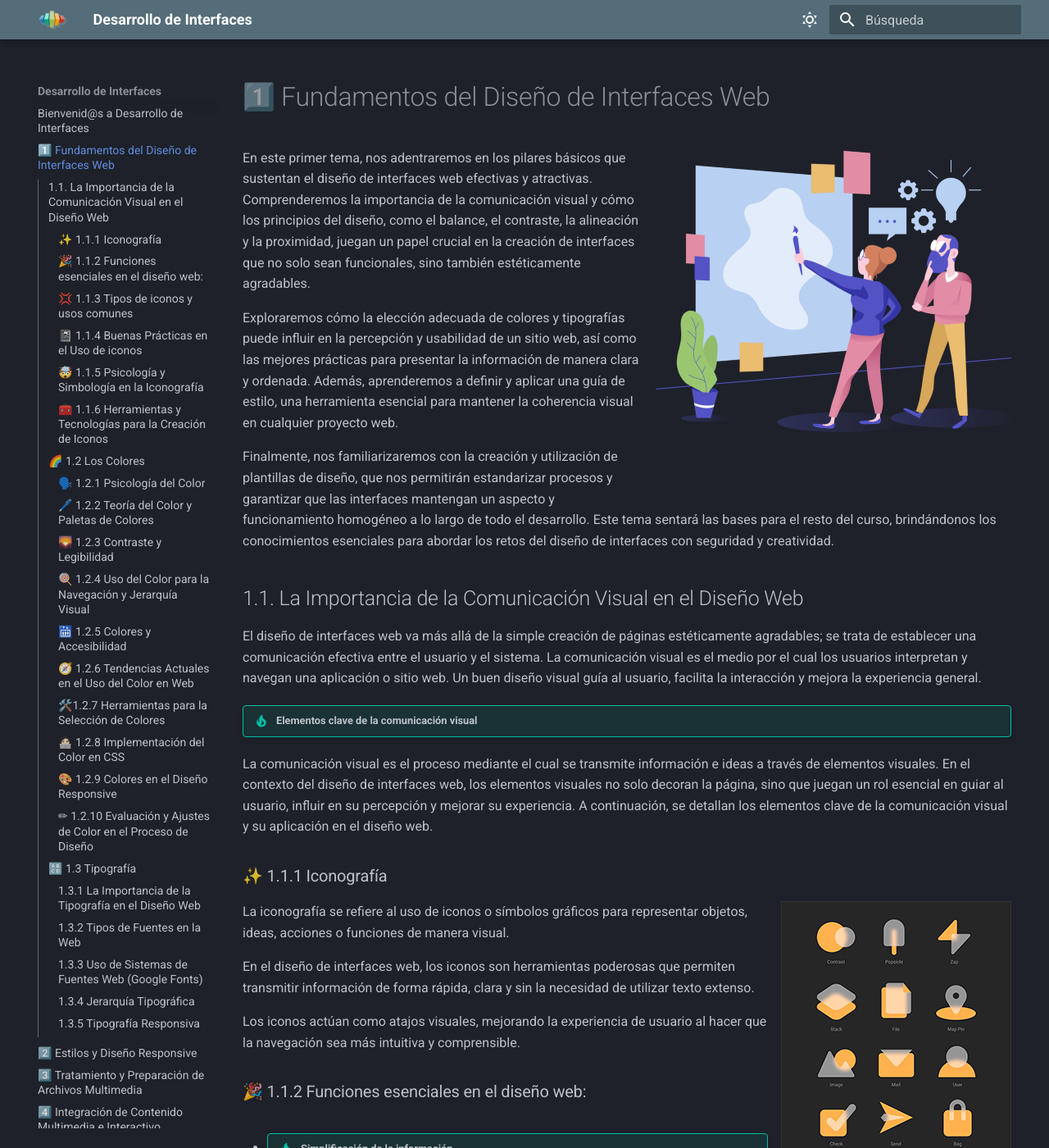
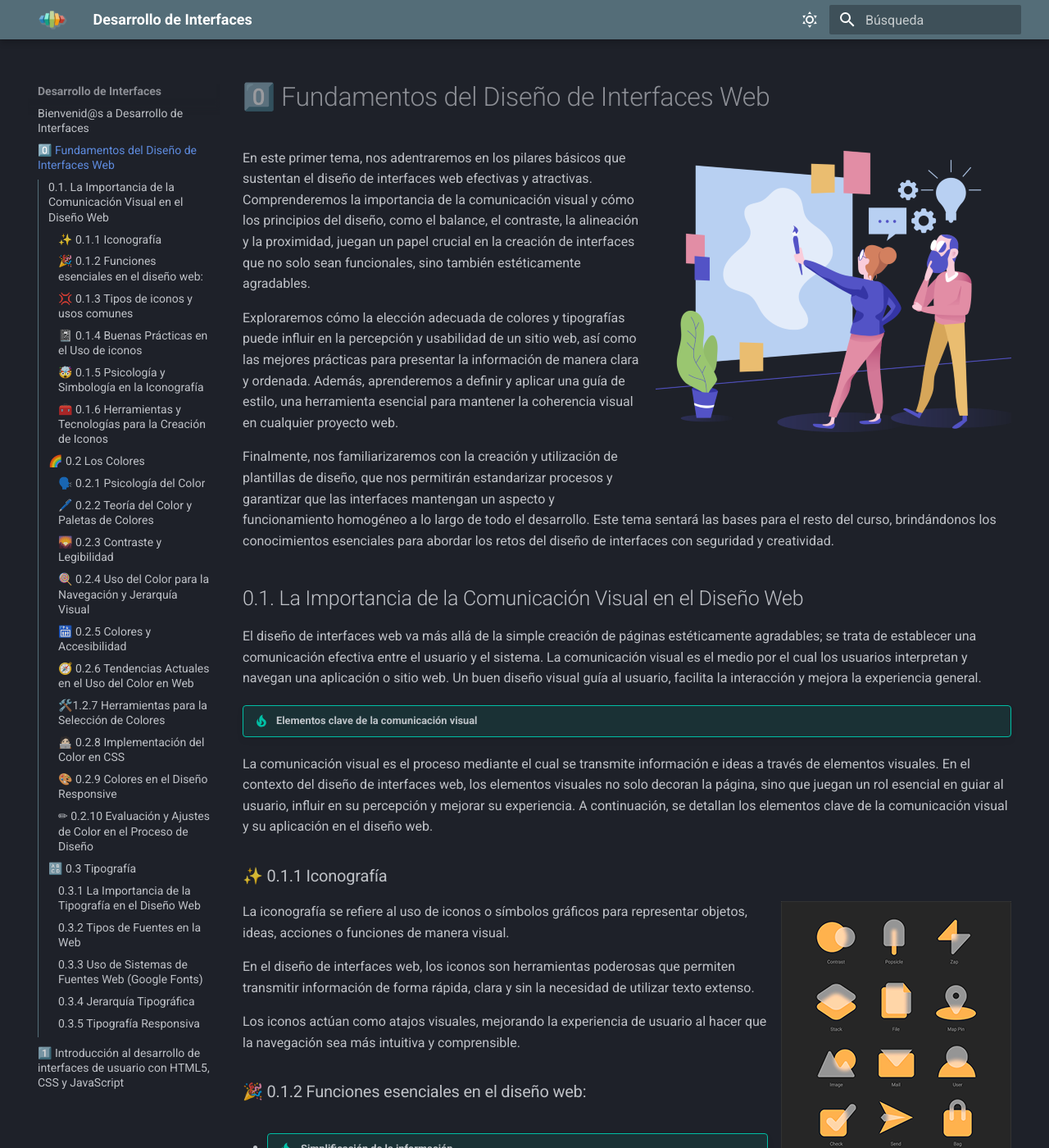
Before and after one commit to lupastance/interfaces, an MkDocs documentation site: the page built from docs/0 - Fundamentos del Diseño de Interfaces Web.md, in a window 1280 px wide and 1400 px high. Shown: the whole window at 82% size. Built offline with MkDocs 1.6.1 and Material for MkDocs 9.7.7, drawn with Linux system fonts in a browser that asks for light colours; some of the changed text lies outside the part shown.

Commit message:
nuevo contenido

````diff
--- a/docs/1 - Fundamentos del Diseño de Interfaces Web.md
+++ b/docs/0 - Fundamentos del Diseño de Interfaces Web.md
@@ -1,4 +1,4 @@
-# 1️⃣ Fundamentos del Diseño de Interfaces Web
+# 0️⃣ Fundamentos del Diseño de Interfaces Web
 
 ![intro](assets/1-intro.png){align="right"}
 
@@ -8,7 +8,7 @@ Exploraremos cómo la elección adecuada de colores y tipografías puede influir
 
 Finalmente, nos familiarizaremos con la creación y utilización de plantillas de diseño, que nos permitirán estandarizar procesos y garantizar que las interfaces mantengan un aspecto y funcionamiento homogéneo a lo largo de todo el desarrollo. Este tema sentará las bases para el resto del curso, brindándonos los conocimientos esenciales para abordar los retos del diseño de interfaces con seguridad y creatividad.
 
-## 1.1. La Importancia de la Comunicación Visual en el Diseño Web
+## 0.1. La Importancia de la Comunicación Visual en el Diseño Web
 
 El diseño de interfaces web va más allá de la simple creación de páginas estéticamente agradables; se trata de establecer una comunicación efectiva entre el usuario y el sistema. La comunicación visual es el medio por el cual los usuarios interpretan y navegan una aplicación o sitio web. Un buen diseño visual guía al usuario, facilita la interacción y mejora la experiencia general.
 
@@ -16,7 +16,7 @@ El diseño de interfaces web va más allá de la simple creación de páginas es
 
 La comunicación visual es el proceso mediante el cual se transmite información e ideas a través de elementos visuales. En el contexto del diseño de interfaces web, los elementos visuales no solo decoran la página, sino que juegan un rol esencial en guiar al usuario, influir en su percepción y mejorar su experiencia. A continuación, se detallan los elementos clave de la comunicación visual y su aplicación en el diseño web.
 
-### ✨ 1.1.1 Iconografía
+### ✨ 0.1.1 Iconografía
 
 ![intro](assets/1-1-iconos.png){align="right"}
 
@@ -26,7 +26,7 @@ En el diseño de interfaces web, los iconos son herramientas poderosas que permi
 
 Los iconos actúan como atajos visuales, mejorando la experiencia de usuario al hacer que la navegación sea más intuitiva y comprensible.
 
-### 🎉 1.1.2 Funciones esenciales en el diseño web:
+### 🎉 0.1.2 Funciones esenciales en el diseño web:
 
 - !!! tip "Simplificación de la información"
 Un icono bien diseñado puede comunicar una idea o acción en cuestión de milisegundos, lo que reduce la necesidad de textos explicativos. Esto es especialmente útil en interfaces móviles o en sitios con contenido limitado por espacio.
@@ -45,7 +45,7 @@ Los iconos que representan funciones comunes (como el carrito de compras, la lup
 
     En EEUU los semáforos no usaban iconos o símbolos para decirle al peatón cuándo podía cruzar la calle, simplemente mostraban el texto "DONT WALK" en rojo para que los peatones no cruzaban la calle o "WALK" para que la cruzaran.
 
-### 💢 1.1.3 Tipos de iconos y usos comunes
+### 💢 0.1.3 Tipos de iconos y usos comunes
 
 Existen diferentes tipos de iconos en el diseño de interfaces web, cada uno con funciones y aplicaciones específicas:
 
@@ -61,7 +61,7 @@ Informan sobre el estado actual de un proceso. Por ejemplo, un check puede seña
 🛜 `Iconos de redes sociales` <br>
 Los iconos que representan plataformas como Facebook, Twitter o Instagram son elementos recurrentes en muchas webs y facilitan la vinculación de contenido con perfiles o cuentas en redes.
 
-### 📓 1.1.4 Buenas Prácticas en el Uso de iconos
+### 📓 0.1.4 Buenas Prácticas en el Uso de iconos
 
 Para que los iconos en una interfaz web sean efectivos, es necesario tener en cuenta varias buenas prácticas en su diseño y aplicación
 
@@ -76,7 +76,7 @@ Para que los iconos en una interfaz web sean efectivos, es necesario tener en cu
 - Accesibilidad: Es fundamental acompañar los iconos con texto alternativo (atributo alt) o etiquetas ARIA para asegurar que los usuarios con discapacidades visuales, que utilicen lectores de pantalla, puedan entender su función.
 
 
-### 🤯 1.1.5 Psicología y Simbología en la Iconografía
+### 🤯 0.1.5 Psicología y Simbología en la Iconografía
 ![intro](assets/1-4-psico.png){align="right"}
 
 Los iconos, al igual que otros elementos visuales, están profundamente conectados con la psicología del usuario. La interpretación de un símbolo no solo depende de su apariencia, sino también de las asociaciones que las personas tienen con él. A lo largo del tiempo, algunos iconos se han convertido en universales y sus significados son prácticamente automáticos. Por ejemplo, una papelera es reconocida a nivel global como un símbolo para eliminar o descartar contenido, mientras que una flecha hacia abajo a menudo se interpreta como una opción para descargar archivos o desplegar menús.
@@ -85,7 +85,7 @@ El uso de estos símbolos conocidos en el diseño web tiene múltiples beneficio
 
 Sin embargo, el uso de iconografía también debe ir acompañado de una consideración cultural y del contexto en el que se va a aplicar. En algunos casos, un icono que es evidente para un grupo de usuarios puede no tener el mismo significado para otro grupo. Por lo tanto, es recomendable realizar pruebas de usuario para asegurarse de que los iconos sean interpretados correctamente en el público objetivo.
 
-### 🧰 1.1.6 Herramientas y Tecnologías para la Creación de Iconos
+### 🧰 0.1.6 Herramientas y Tecnologías para la Creación de Iconos
 
 ![intro](assets/1-5-tools.png){align="right"}
 
@@ -107,7 +107,7 @@ El formato **SVG** es ideal para usar en la web, ya que estos archivos son liger
     [Sketch |](https://www.sketch.com)
     [Figma](https://www.figma.com)
 
-## 🌈 1.2 Los Colores
+## 🌈 0.2 Los Colores
 
 ![Los colores](assets/1-2-colores.png){align="right"}
 
@@ -121,7 +121,7 @@ El uso del color en el diseño de interfaces web va mucho más allá de un simpl
 
 En el diseño web, el color se emplea de diversas formas: para dar vida a los elementos visuales, generar coherencia en la identidad de marca, y destacar o agrupar información. Además, la correcta elección de colores puede impactar directamente en la accesibilidad del sitio, haciendo que este sea más inclusivo para personas con discapacidades visuales o daltonismo.
 
-### 🗣️ 1.2.1 Psicología del Color
+### 🗣️ 0.2.1 Psicología del Color
 
 Uno de los aspectos más importantes del uso del color en el diseño web es su capacidad para evocar emociones y transmitir mensajes de manera implícita. La psicología del color estudia cómo los colores afectan las emociones y comportamientos humanos, algo que los diseñadores web deben tener en cuenta al seleccionar la paleta de una interfaz.
 
@@ -145,7 +145,7 @@ Representa elegancia, sofisticación y modernidad. Es común en marcas de lujo o
 !!! danger "Diferentes casos de uso"
     Es importante considerar que la psicología del color puede variar culturalmente. Por ejemplo, en algunos países, el blanco está asociado con la pureza y la paz, mientras que en otros puede tener connotaciones de luto o tristeza. Por lo tanto, los diseñadores deben investigar las interpretaciones culturales del color en su público objetivo.
 
-### 🖊️ 1.2.2 Teoría del Color y Paletas de Colores
+### 🖊️ 0.2.2 Teoría del Color y Paletas de Colores
 
 ![intro](assets/1-1-2-paleta.png){align="right"}
 
@@ -168,7 +168,7 @@ Utiliza distintas tonalidades, saturaciones y valores de un solo color. Este esq
 !!! tip "Consejo"
     La selección de una paleta de colores debe considerar no solo la estética, sino también la legibilidad y el contraste. Los colores deben usarse para guiar al usuario por la página, ayudándolo a distinguir entre diferentes tipos de contenido, botones de acción y secciones. El uso del color para jerarquizar la información también contribuye a una experiencia de usuario más fluida.
 
-### 🌄 1.2.3 Contraste y Legibilidad
+### 🌄 0.2.3 Contraste y Legibilidad
 
 ![intro](assets/1-1-2-contraste.png){align="right"}
 
@@ -184,7 +184,7 @@ Para asegurarse de que los niveles de contraste sean adecuados, existen herramie
     En la red social *Pinterest* podéis encontrar muy buenos ejemplos de elección de colores para una página web. Podéis probar a buscar con el término [Web Palette Colors](https://es.pinterest.com/search/pins/?rs=ac&len=2&q=web%20palette%20colors&eq=web%20pal&etslf=11831). Otra web bastante interesante para el tema de los colores en una web es [💖 Colour Lovers](https://www.colourlovers.com/)
 
 
-### 🍭 1.2.4 Uso del Color para la Navegación y Jerarquía Visual
+### 🍭 0.2.4 Uso del Color para la Navegación y Jerarquía Visual
 
 El color también desempeña un papel crucial en la organización y presentación de la información. A través del color, los diseñadores pueden establecer una jerarquía visual clara, lo que ayuda al usuario a identificar la importancia de diferentes elementos de la página. Esto se puede lograr mediante varios enfoques:
 
@@ -200,7 +200,7 @@ Los colores también pueden utilizarse para señalar estados o acciones específ
 🎯 `Foco en la atención` <br>
 Un buen uso del color puede dirigir la atención del usuario hacia áreas clave de la página. Por ejemplo, en una landing page, el color principal se puede usar para dirigir al usuario hacia el botón de compra o registro, mientras que colores secundarios se utilizan para otros elementos menos importantes.
 
-### 🛗 1.2.5 Colores y Accesibilidad
+### 🛗 0.2.5 Colores y Accesibilidad
 ![Accesibilidad](assets/accesibilidad.png){align="right"}
 
 El uso del color también tiene un impacto significativo en la accesibilidad de una página web. No todos los usuarios perciben los colores de la misma manera, lo que significa que los diseñadores deben ser conscientes de condiciones como el daltonismo (incapacidad para distinguir ciertos colores) o la baja visión.
@@ -209,7 +209,7 @@ Para garantizar la accesibilidad, es fundamental que los colores no sean el úni
 
 Existen herramientas, como [Color Oracle](https://colororacle.org/), que permiten simular cómo un sitio web se ve para usuarios con distintas discapacidades visuales, facilitando así el ajuste de la paleta de colores para que sea accesible para todos.
 
-### 🧭 1.2.6 Tendencias Actuales en el Uso del Color en Web
+### 🧭 0.2.6 Tendencias Actuales en el Uso del Color en Web
 <center>
 ![Tendencias](assets/1-1-5-trend.png)
 </center>
@@ -246,7 +246,7 @@ Una extensión para navegadores que permite a los diseñadores extraer colores d
 [Contrast Ratio](https://accessibleweb.com/color-contrast-checker/)<br>
 Una herramienta centrada en verificar la accesibilidad de las combinaciones de colores. Proporciona la relación de contraste entre un color de fondo y un color de primer plano (texto, íconos, etc.), y asegura que cumplan con los estándares de accesibilidad establecidos por la WCAG (Web Content Accessibility Guidelines).
 
-### 🧑🏻‍💻 1.2.8 Implementación del Color en CSS
+### 🧑🏻‍💻 0.2.8 Implementación del Color en CSS
 
 ![Color picker](assets/1-2-8-css.png){align="right"}
 
@@ -292,7 +292,7 @@ h1 {
 
 p {
     color: var(--text-color);
-    line-height: 1.6;
+    line-height: 0.6;
 }
 
 button {
@@ -322,7 +322,7 @@ button:hover {
 
 ```
 
-### 🎨 1.2.9 Colores en el Diseño *Responsive*
+### 🎨 0.2.9 Colores en el Diseño *Responsive*
 
 ![Web Design](assets/1-2-9-intro.png){align="right"}
 
@@ -334,7 +334,7 @@ CSS ofrece herramientas como **media queries** que permiten cambiar el estilo de
 
 También es posible ajustar otros factores relacionados con el color, como el grosor de las líneas de los íconos o las sombras, para hacer que los elementos visuales sean más claros en dispositivos móviles.
 
-### ✏ 1.2.10 Evaluación y Ajustes de Color en el Proceso de Diseño
+### ✏ 0.2.10 Evaluación y Ajustes de Color en el Proceso de Diseño
 
 ![Web Design](assets/1-2-10-intro.png){align="right"}
 
@@ -354,13 +354,13 @@ Además del rendimiento técnico del sitio (velocidad de carga, interactividad),
 !!!info "Dinamismo en el diseño web"
     El color en el diseño web no es una decisión estática. A medida que evoluciona el sitio, crece la audiencia o cambian las tendencias del diseño, los colores deben ser revisados y ajustados para seguir cumpliendo con los objetivos de la página.
 
-## 🔠 1.3 Tipografía
+## 🔠 0.3 Tipografía
 
 La tipografía es un elemento fundamental en el diseño de interfaces web, ya que impacta directamente en la legibilidad, la percepción y la experiencia del usuario. Seleccionar y aplicar correctamente las tipografías en una página web no solo contribuye a la estética del sitio, sino que también mejora la accesibilidad, la jerarquización de la información y la usabilidad.
 
 En este apartado, abordaremos diversos aspectos clave de la tipografía en diseño web, incluyendo la selección de fuentes, el uso de sistemas tipográficos como Google Fonts, las propiedades CSS más importantes para manipular texto, y cómo implementar una jerarquía tipográfica que facilite la navegación y comprensión de los contenidos.
 
-### 1.3.1 La Importancia de la Tipografía en el Diseño Web
+### 0.3.1 La Importancia de la Tipografía en el Diseño Web
 
 ![Tipografía](assets/1-3-intro.png){align="right"}
 
@@ -383,7 +383,7 @@ La elección de la tipografía también debe tener en cuenta la accesibilidad pa
 !!! asbtract "Dónde encontrar fuentes"
     Existen muchas páginas de donde poder descargar fuentes para el uso web o incluso, vincular directamente el archivo de fuente sin necesidad de descargarlo previamente. Algunos ejemplos son [Google Fonts](https://fonts.google.com) | [Font Squirrel](https://www.fontsquirrel.com/) | [Awwwards](https://www.awwwards.com/awwwards/collections/free-fonts/) | [Font Space](https://www.fontspace.com/)
 
-### 1.3.2 Tipos de Fuentes en la Web
+### 0.3.2 Tipos de Fuentes en la Web
 
 ![Tipos de funetes](assets/1-3-2-intro.png){align="right"}
 
@@ -401,7 +401,7 @@ Estas fuentes suelen ser más artísticas o expresivas y se utilizan con moderac
 !!!warning "Eligiendo una fuente adecuada"
     La elección entre estos tipos de fuentes depende del tono y el propósito del sitio web. Un blog formal o una página de noticias puede beneficiarse de una tipografía serif para los cuerpos de texto, mientras que una tienda en línea o una app moderna puede optar por una sans serif para lograr un diseño más limpio y directo.
 
-### 1.3.3 Uso de Sistemas de Fuentes Web (Google Fonts)
+### 0.3.3 Uso de Sistemas de Fuentes Web (Google Fonts)
 
 ![Google Fonts](assets/1-3-3-intro.png){align="right"}
 
@@ -441,7 +441,7 @@ body {
 !!!info "Explicación del código"
     En este ejemplo, se ha implementado la fuente Roboto con dos pesos diferentes (400 y 700). También es posible especificar múltiples fuentes de respaldo en la propiedad font-family para garantizar que, si por alguna razón una fuente no se carga correctamente, el texto se muestre con una tipografía similar disponible en el sistema del usuario.
 
-### 1.3.4 Jerarquía Tipográfica
+### 0.3.4 Jerarquía Tipográfica
 ![Web Design](assets/1-3-4.png){align="right"}
 
 La jerarquía tipográfica se refiere a la organización y diferenciación del texto en función de su importancia.
@@ -478,14 +478,14 @@ h2 {
 
 p {
     font-size: 1em;
-    line-height: 1.6;
+    line-height: 0.6;
 }
 ```
 
 !!!danger "Explicación del código"
     Este enfoque garantiza que el título principal (h1) sea el elemento más destacado, seguido por el subtítulo (h2), y que los párrafos sean legibles y tengan suficiente espacio entre líneas para mejorar la comprensión.
 
-### 1.3.5 Tipografía Responsiva
+### 0.3.5 Tipografía Responsiva
 
 En el diseño web actual, la tipografía debe adaptarse a diferentes tamaños de pantalla y resoluciones. Un texto que se ve bien en un monitor grande puede ser ilegible en un teléfono móvil si no se ajusta correctamente. Para lograr una tipografía responsiva, es posible utilizar media queries y unidades relativas.
 
--- a/docs/2 - Estilos y diseño responsive.md
+++ /dev/null
@@ -1 +0,0 @@
-# 2️⃣ Estilos y Diseño Responsive
--- a/docs/3 - Tratamiento y Preparación de Archivos Multimedia.md
+++ /dev/null
@@ -1 +0,0 @@
-# 3️⃣ Tratamiento y Preparación de Archivos Multimedia
--- a/docs/4 - Integración de Contenido Multimedia e Interactivo.md
+++ /dev/null
@@ -1 +0,0 @@
-# 4️⃣ Integración de Contenido Multimedia e Interactivo
--- a/docs/5 - Accesibilidad en el Diseño de Interfaces Web.md
+++ /dev/null
@@ -1 +0,0 @@
-# 5️⃣ Accesibilidad en el Diseño de Interfaces Web
--- a/docs/6 - Usabilidad en el Diseño de Interfaces Web.md
+++ /dev/null
@@ -1 +0,0 @@
-# 6️⃣ Usabilidad en el Diseño de Interfaces Web
--- a/mkdocs.yml
+++ b/mkdocs.yml
@@ -47,6 +47,8 @@ markdown_extensions:
   - md_in_html
   - codehilite
   - pymdownx.superfences
+  - pymdownx.tabbed:
+      alternate_style: true
 
 extra:
   home: https://lupastance.github.io/interfaces/
````
Also changed, not shown: docs/1 - Introducción al Desarrollo de Interfaces de Usuario.md (added, +363 -0 lines), docs/assets/1-js-logo.png (added).
